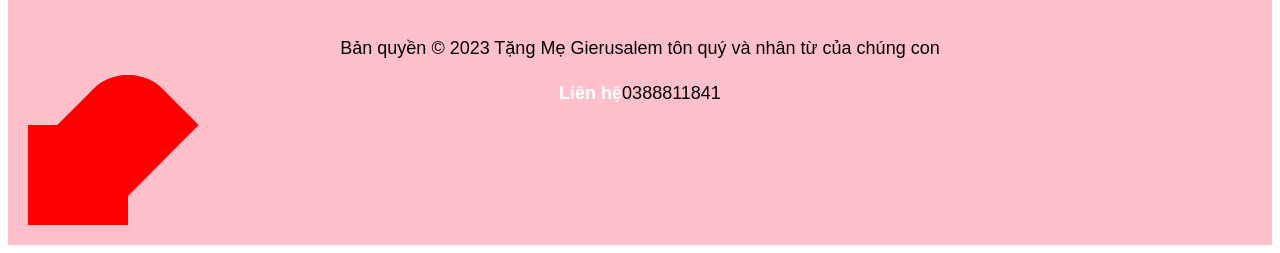
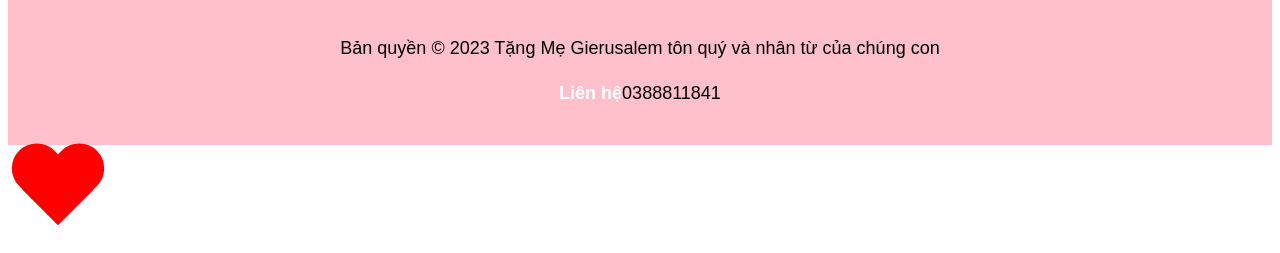
Before and after one commit to congcong27040404/tutu, a plain HTML site: page index.html in a window 1280 px wide. Shown: the part 590-843 px from the top of the page. Drawn offline with Linux system fonts and the light colour scheme.

Commit message:
Update index.html

```diff
--- a/index.html
+++ b/index.html
@@ -62,33 +62,57 @@
     <footer>
       <p>Bản quyền © 2023 Tặng Mẹ Gierusalem tôn quý và nhân từ của chúng con</p>
       <p><a href="#">Liên hệ</a>0388811841</p>
-      <style>
-  .heart {
-    width: 100px;
-    height: 100px;
-    background-color: red;
-    position: relative;
-  }
-
-  .heart::before,
-  .heart::after {
-    content: "";
-    width: 100px;
-    height: 100px;
-    background-color: red;
-    border-radius: 50% 50% 0 0;
-    position: absolute;
-    top: -50px;
-    transform: rotate(-45deg);
-  }
-
-  .heart::after {
-    transform: rotate(45deg);
-    left: 50px;
-  }
-</style>
-
-<div class="heart"></div>
     </footer>
   </body>
 </html>
+<html>
+  <head>
+    <title>Trái tim chuyển động</title>
+    <style>
+      .heart {
+        position: relative;
+        width: 100px;
+        height: 90px;
+      }
+      .heart:before,
+      .heart:after {
+        position: absolute;
+        content: "";
+        left: 50px;
+        top: 0;
+        width: 50px;
+        height: 80px;
+        background-color: red;
+        border-radius: 50px 50px 0 0;
+        transform: rotate(-45deg);
+        transform-origin: 0 100%;
+      }
+      .heart:after {
+        left: 0;
+        transform: rotate(45deg);
+        transform-origin: 100% 100%;
+      }
+      .heart:hover:before,
+      .heart:hover:after {
+        background-color: pink;
+      }
+      .heart-beat {
+        animation: heartbeat 1s infinite;
+      }
+      @keyframes heartbeat {
+        0% {
+          transform: scale(1);
+        }
+        50% {
+          transform: scale(1.2);
+        }
+        100% {
+          transform: scale(1);
+        }
+      }
+    </style>
+  </head>
+  <body>
+    <div class="heart heart-beat"></div>
+  </body>
+</html>
```
